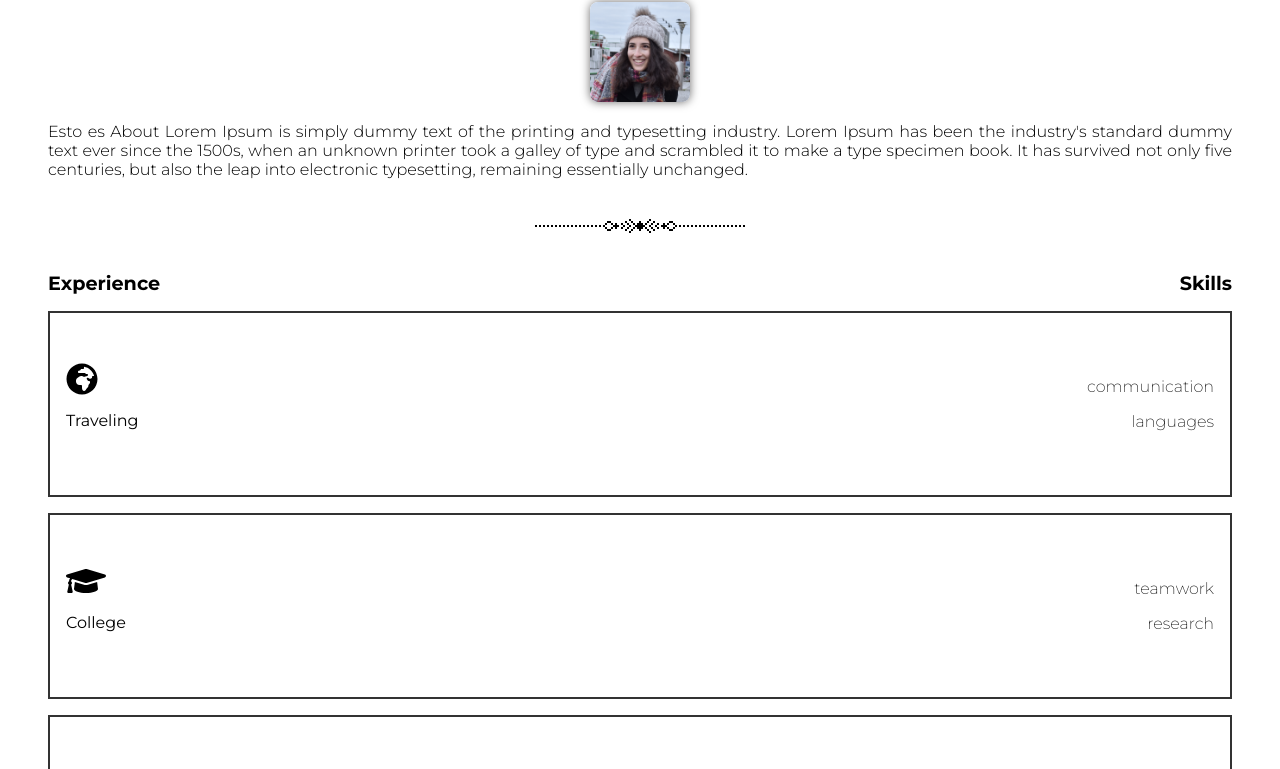
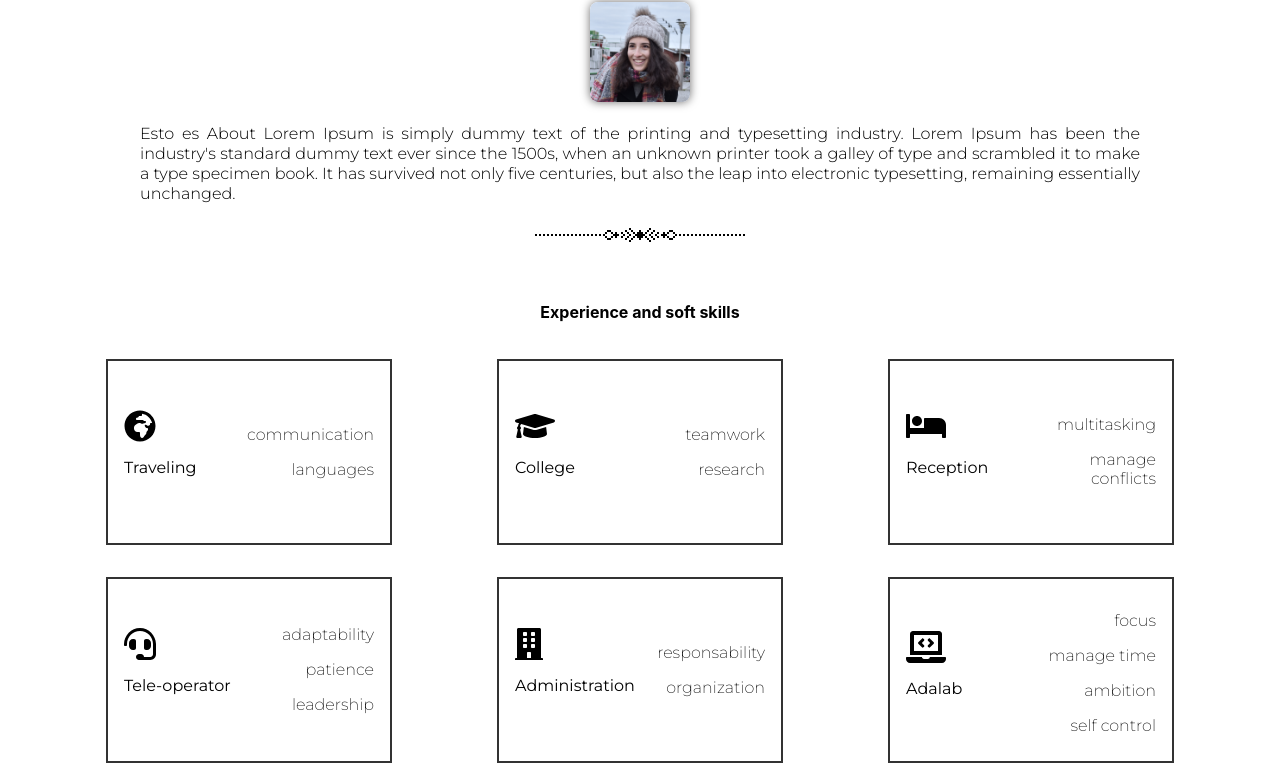
Before and after one commit to corimb/portfolio, a React (Create React App) app: page /contact in a window 1280 px wide. Shown: the part 858-1627 px from the top of the page. Built offline with nearby package versions, Linux system fonts and the light colour scheme.

Commit message:
Include mixins

```diff
--- /dev/null
+++ b/src/mixins/_mixins.scss
@@ -0,0 +1,11 @@
+@mixin tablet {
+    @media all and (min-width: 768px) {
+        @content;
+    }
+}
+
+@mixin desktop {
+    @media all and (min-width: 1024px) {
+        @content;
+    }
+}
--- a/src/styles/About.scss
+++ b/src/styles/About.scss
@@ -1,8 +1,10 @@
+@import '../mixins/mixins';
 .photo {
     width: 100px;
     height: 100px;
     border-radius: 8px;
     box-shadow: 0px 0px 10px rgb(109, 108, 108);
+    margin-bottom: 18px;
 }
 
 .description {
@@ -11,30 +13,40 @@
     text-align: justify;
     font-family: 'Montserrat', sans-serif;
     font-weight: 300;
+    line-height: 20px;
+    @include tablet {
+        margin-left: 6em;
+        margin-right: 6em;
+    }
+    @include desktop {
+        max-width: 1000px;
+        margin: auto;
+    }
 }
 
 .history {
     margin-left: 2em;
     margin-right: 2em;
+    @include tablet {
+        display: flex;
+        flex-direction: row;
+        flex-wrap: wrap;
+        justify-content: space-between;
+        align-items: center;
+        margin-left: 4em;
+        margin-right: 4em;
+    }
+    @include desktop {
+        max-width: 1100px;
+        margin: auto;
+    }
     .experience-skills-title {
-        display: flex;
-        font-weight: bold;
-        display: grid;
-        grid-template-columns: 1fr 1fr;
         margin-left: 1em;
         margin-right: 1em;
-        .experience-title {
-            text-align: left;
-            font-family: 'Montserrat', sans-serif;
-            font-weight: 700;
-            font-size: 1.2rem;
-        }
-        .skills-title {
-            text-align: right;
-            font-family: 'Montserrat', sans-serif;
-            font-weight: 700;
-            font-size: 1.2rem;
-        }
+        text-align: left;
+        font-family: 'Montserrat', sans-serif;
+        font-weight: 700;
+        font-size: 1.2rem;
     }
     .experience-skills {
         display: grid;
@@ -47,6 +59,9 @@
         background: #ffffff;
         position: relative;
         height: 150px;
+        @include tablet {
+            width: 250px;
+        }
     }
     .icon-container {
         text-align: start;
--- a/src/styles/Contact.scss
+++ b/src/styles/Contact.scss
@@ -1,3 +1,5 @@
+@import '../mixins/mixins';
+
 .contact-title {
     margin-top: 30px;
     margin-bottom: 15px;
@@ -10,6 +12,7 @@
     align-items: center;
     width: 290px;
     margin: auto;
+    padding-right: 30px;
     ::placeholder {
         font-size: 14px;
     }
@@ -21,13 +24,16 @@
             line-height: 2;
             font-size: 14px;
             span {
-                color: grey;
+                color: rgb(143, 34, 233);
             }
             textarea {
                 padding: 15px;
                 color: black;
                 border: 1px solid grey;
                 width: 100%;
+                &:focus {
+                    outline: 2px solid rgba(203, 135, 248, 0.897);
+                }
                 &::placeholder {
                     color: gray;
                 }
@@ -41,6 +47,9 @@
             height: 45px;
             border: 1px solid black;
             color: grey;
+            &:focus {
+                outline: 2px solid rgba(203, 135, 248, 0.897);
+            }
             &::placeholder {
                 color: gray;
             }
@@ -48,7 +57,7 @@
         .button-send {
             width: 290px;
             height: 45px;
-            background-color: orange;
+            background-color: rgb(143, 34, 233);
             color: white;
             font-weight: bold;
             margin: 17px;
@@ -64,7 +73,7 @@
 }
 
 /* MEDIA QUERIES */
-@media all and (min-width: 768px) {
+@include tablet {
     .form {
         width: 442px;
         &-item:last-of-type {
@@ -77,7 +86,7 @@
     }
 }
 
-@media all and (min-width: 1200px) {
+@include desktop {
     .line-item {
         display: inline-block;
     }
--- a/src/styles/Portfolio.scss
+++ b/src/styles/Portfolio.scss
@@ -1,6 +1,14 @@
+@import '../mixins/mixins';
+
 .anonymous-proxy-photo,
 .rickAndMorty-photo {
     width: 300px;
     height: 200px;
     position: relative;
 }
+
+.technologies-section:first-of-type {
+    @include tablet {
+        font-size: 1.5em;
+    }
+}
--- a/src/views/About.js
+++ b/src/views/About.js
@@ -19,11 +19,8 @@ const About = () => {
             </p>
         </article>
         <div className="separator"></div>
+        <h4 className="experience-skills-title">Experience and soft skills</h4>
         <section className="history">
-            <div className="experience-skills-title">
-                <div className="experience-title">Experience</div>
-                <div className="skills-title">Skills</div>
-            </div>
             <article className="experience-skills">
                 <div className="icon-container">
                     <FontAwesomeIcon className="experience-icon" icon={['fas', 'globe-africa']} ></FontAwesomeIcon>
--- a/src/views/Contact.js
+++ b/src/views/Contact.js
@@ -21,8 +21,7 @@ const Contact = () => {
 
             <div class="line-item mail form-item">
             <label for="emailAddress"
-                >Email
-                <span>*</span>
+                >Email <span>*</span>
                 <input
                 type="email"
                 id="emailAddress"
--- a/src/views/Portfolio.js
+++ b/src/views/Portfolio.js
@@ -16,8 +16,8 @@ const Portfolio = () => {
     return(
     <>
         <h3>Portfolio</h3>
+        <h4>Technologies I work with</h4>
         <section className="technologies-section">
-            <h4>Technologies I work with</h4>
             <div>
                 <span>HTML |</span>
                 <span> Css3 |</span>
@@ -47,8 +47,8 @@ const Portfolio = () => {
                 <span> Scrum</span>
             </div>
         </section>
+        <h4>Projects</h4>
         <section className="projects-section">
-            <h4>Projects</h4>
             <div className="projects">
                 <article className="anonymousProxy-project">
                     <a href="https://github.com/Adalab/modulo-1-evaluacion-final-corimb" title="Go to Anonymous proxy project on GitHub" rel="noopener noreferrer" target="_blank" className="anonymous-proxy-url">
```
Also changed, not shown: 1 other file (tests, documents, lock files or other folders).
